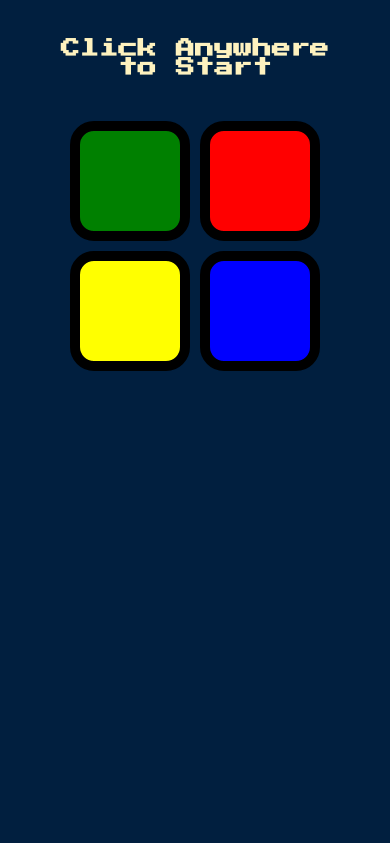
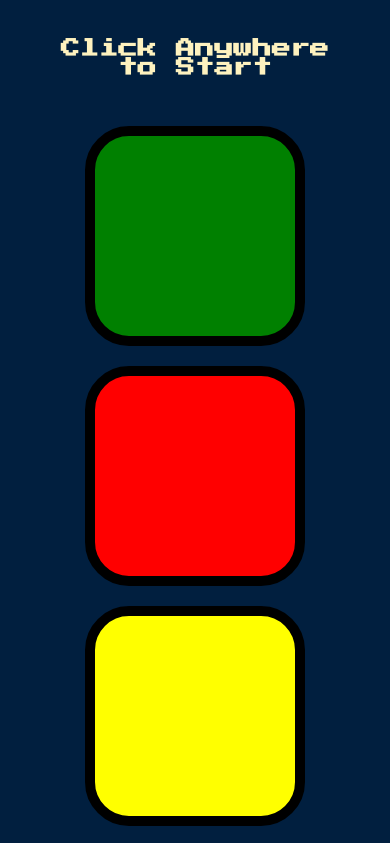
Before and after one commit to Raja-Mehdi-Ali-Khan/Simon-Game, a plain HTML site: page index.html in a window 390 px wide. Shown: the top 843 px of the page. Drawn offline with nearby package versions, Linux system fonts and the light colour scheme.

Commit message:
responsive

```diff
--- a/styles.css
+++ b/styles.css
@@ -85,8 +85,8 @@ h3 {
   }
 
   .btn {
-    height: 100px;
-    width: 100px;
-    margin: 5px;
+    height: 200px;
+    width: 200px;
+    margin: 10px;
   }
 }
```
